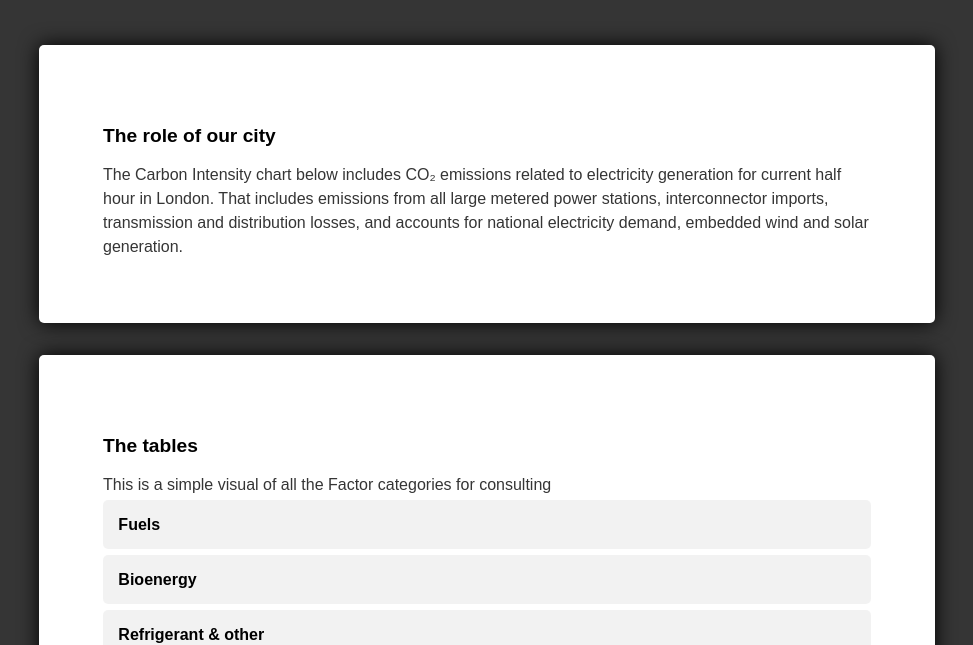
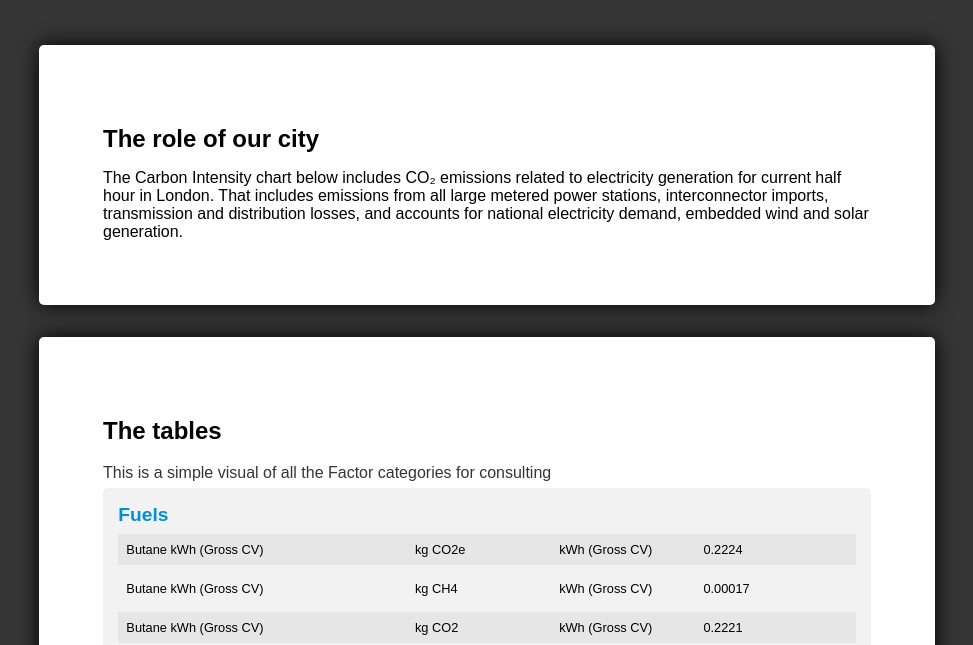
Before and after one commit to luiz-flamorim/carbon-tracker, a plain HTML site: page index.html in a window 1280 px wide. Shown: the part 160-805 px from the top of the page, without its empty margins (153-1126 px from the left). Drawn offline with nearby package versions, Linux system fonts and the light colour scheme; no server answers.

Commit message:
Add files via upload
Conversion factor tables to make calculations

```diff
--- a/index.html
+++ b/index.html
@@ -24,7 +24,7 @@
 
     <div class="charts-div" id="factor-table">
         <h2>The tables</h2>
-        <p> This is a simple visual of all the Factor categories for consulting </p>
+        <p class="paragraph-simple"> This is a simple visual of all the Factor categories for consulting </p>
     </div>
 
     <p id="footprint">Powered by <a href="https://carbonintensity.org.uk" class="link">Carbon intensity</a> API</p>
--- a/style.css
+++ b/style.css
@@ -62,23 +62,50 @@ h1 {
 
 h2{
     width:100%;
-    font-size: 1.2rem;
+    font-size: 1.5rem;
     font-weight: bold;
     text-align: left;
     margin-top: 1rem;
     margin-bottom: 1rem;
 }
 h3{
-    font-size: 1rem;
+    font-size: 1.2rem;
     font-weight: bold;
     text-align: left;
+    color: var(--colour01)
 }
 
-p {
+
+
+.paragraph-simple {
     color: var(--dark);
     line-height: 1.5rem;
     text-align: left;
     width: 100%;
+}
+
+.sub-list-assets, .sub-list-assets-odd{
+display: flex;
+flex-direction: row;
+justify-content: flex-start;
+margin-top: 0.5rem;
+padding:0.5rem;
+}
+
+.sub-list-assets-odd{
+background:rgba(0, 0, 0, 0.05)
+}
+
+
+.list-sub, .list-sub-title{
+    font-size: 0.8rem;
+    font-weight: normal;
+    text-align: left;
+    width: 20%;
+}
+
+.list-sub-title{
+    flex-grow: 2;
 }
 
 .pie-labels {
--- a/tracker.js
+++ b/tracker.js
@@ -146,11 +146,11 @@ function factorTable(factorsData) {
         let selector = document.querySelector('#factor-table')
 
         let listItem = document.createElement('div')
-        listItem.setAttribute('class','list-item')
+        listItem.setAttribute('class', 'list-item')
         selector.appendChild(listItem)
 
         let listFactor = document.createElement('div')
-        listFactor.setAttribute('class','list-factor')
+        listFactor.setAttribute('class', 'list-factor')
         listItem.appendChild(listFactor)
 
         let titleFactor = document.createElement('h3')
@@ -158,34 +158,45 @@ function factorTable(factorsData) {
         listFactor.appendChild(titleFactor)
 
         let listAssetsDiv = document.createElement('div')
-        listAssetsDiv.setAttribute('class','list-assets')
+        listAssetsDiv.setAttribute('class', 'list-assets')
         listItem.appendChild(listAssetsDiv)
 
-        console.log(item[1])
-        // next loop
-        item[1].forEach(sub =>{
-            console.log(sub.lookup)
-        //     // let assetTitle = document.createElement('h4')
-        //     // assetTitle.setAttribute('class','list-asset-title')
-        //     // titleFactor.innerHTML = sub.lookup
-        //     // listAssetsDiv.appendChild(assetTitle)
+        item[1].forEach((sub, i) => {
+            let subListClass = 'sub-list-assets'
 
+            if (i % 2 == 0) {
+                subListClass = 'sub-list-assets-odd'
+            }
+
+            let sublist = document.createElement('div')
+            sublist.setAttribute('class', subListClass)
+            listAssetsDiv.appendChild(sublist)
+
+            let assetTitle = document.createElement('p')
+            assetTitle.setAttribute('class', 'list-sub-title')
+            assetTitle.innerHTML = sub.lookup
+            sublist.appendChild(assetTitle)
+
+            let ghg = document.createElement('p')
+            ghg.setAttribute('class', 'list-sub')
+            ghg.innerHTML = sub.ghg
+            sublist.appendChild(ghg)
+
+            let unitM = document.createElement('p')
+            unitM.setAttribute('class', 'list-sub')
+            unitM.innerHTML = sub.uom
+            sublist.appendChild(unitM)
+
+            let factor = document.createElement('p')
+            factor.setAttribute('class', 'list-sub')
+            factor.innerHTML = sub.conversionfactor
+            sublist.appendChild(factor)
         })
 
     })
 
 
 
-    // let assetTitle = listAssets.append('div')
-    // .attr('class','list-asset-title')
-
-    // let asset1 = listAssets.append('div')
-    // .attr('class','list-asset-item')
-
-    // let asset2 = listAssets.append('div')
-    // .attr('class','list-asset-item')
-
-
 
 
 
```
